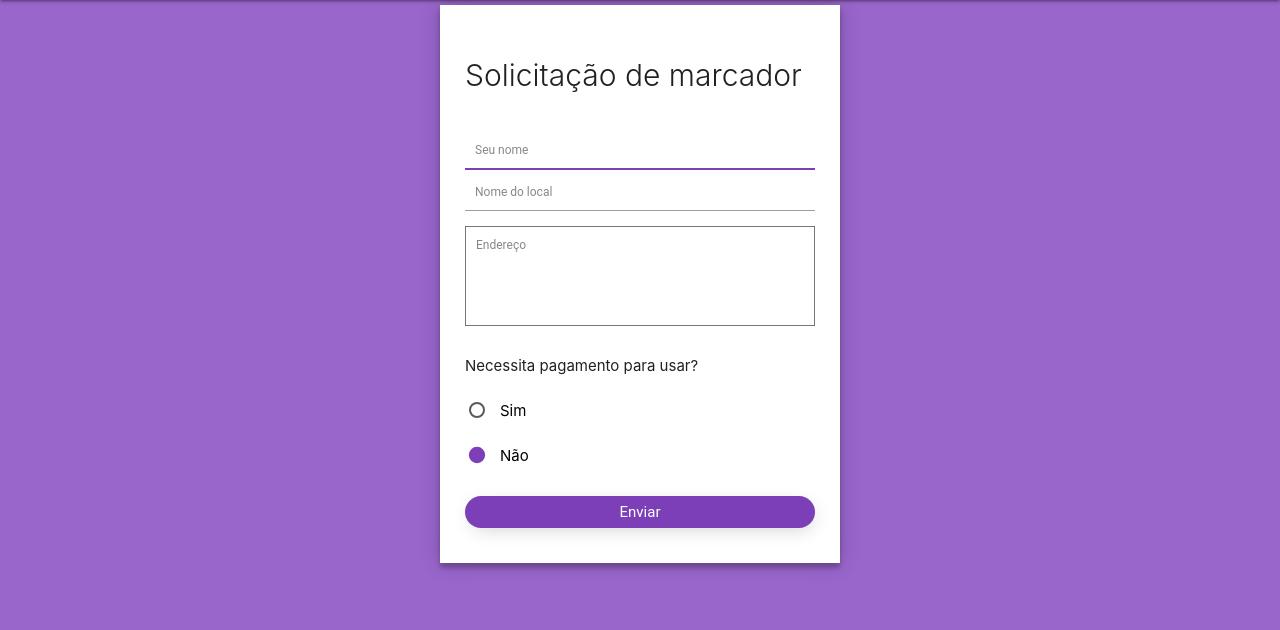
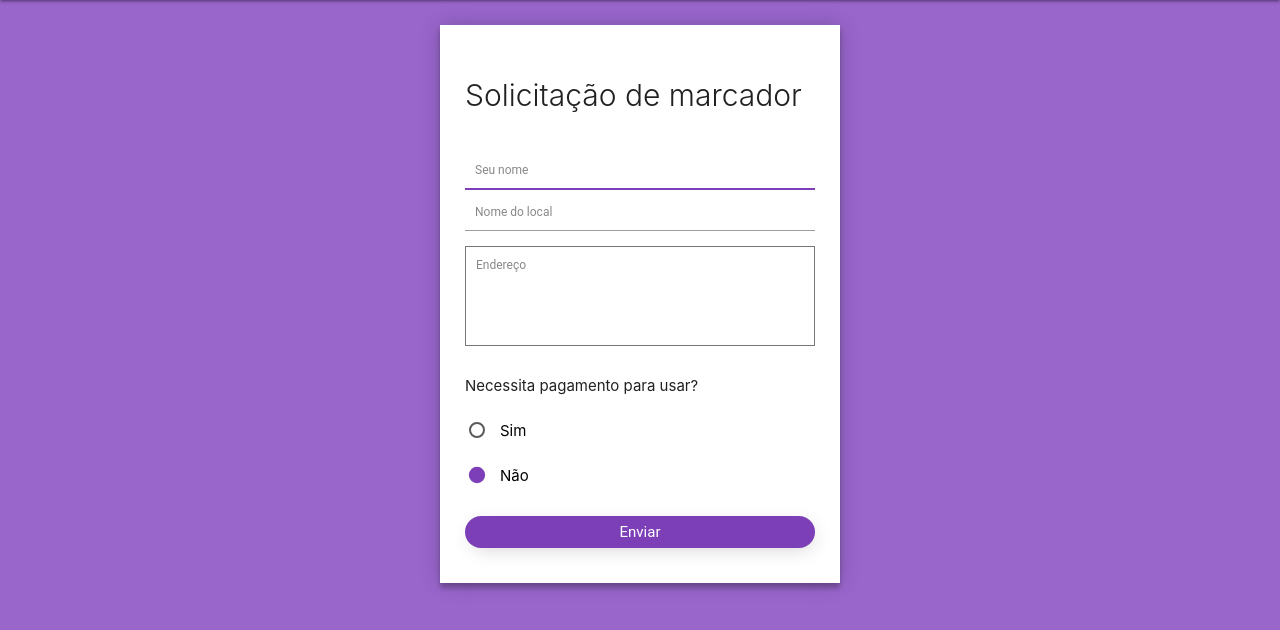
Before and after one commit to LukinMar/toiletfy, a PHP site: page /marcador.html in a window 1280 px wide. Shown: the part 64-694 px from the top of the page. Run offline with PHP 8.4, Linux system fonts and the light colour scheme; some libraries are stand-ins or nearby versions.

Commit message:
Update marcador.css

```diff
--- a/css/marcador.css
+++ b/css/marcador.css
@@ -21,7 +21,7 @@ body {
 #contacts {
   background: #fff;
   padding: 25px;
-  margin: 5px 0;
+  margin: 25px 0;
   box-shadow: 0 0 20px 0 rgba(0, 0, 0, 0.2), 0 5px 5px 0 rgba(0, 0, 0, 0.24);
 }
 
```
